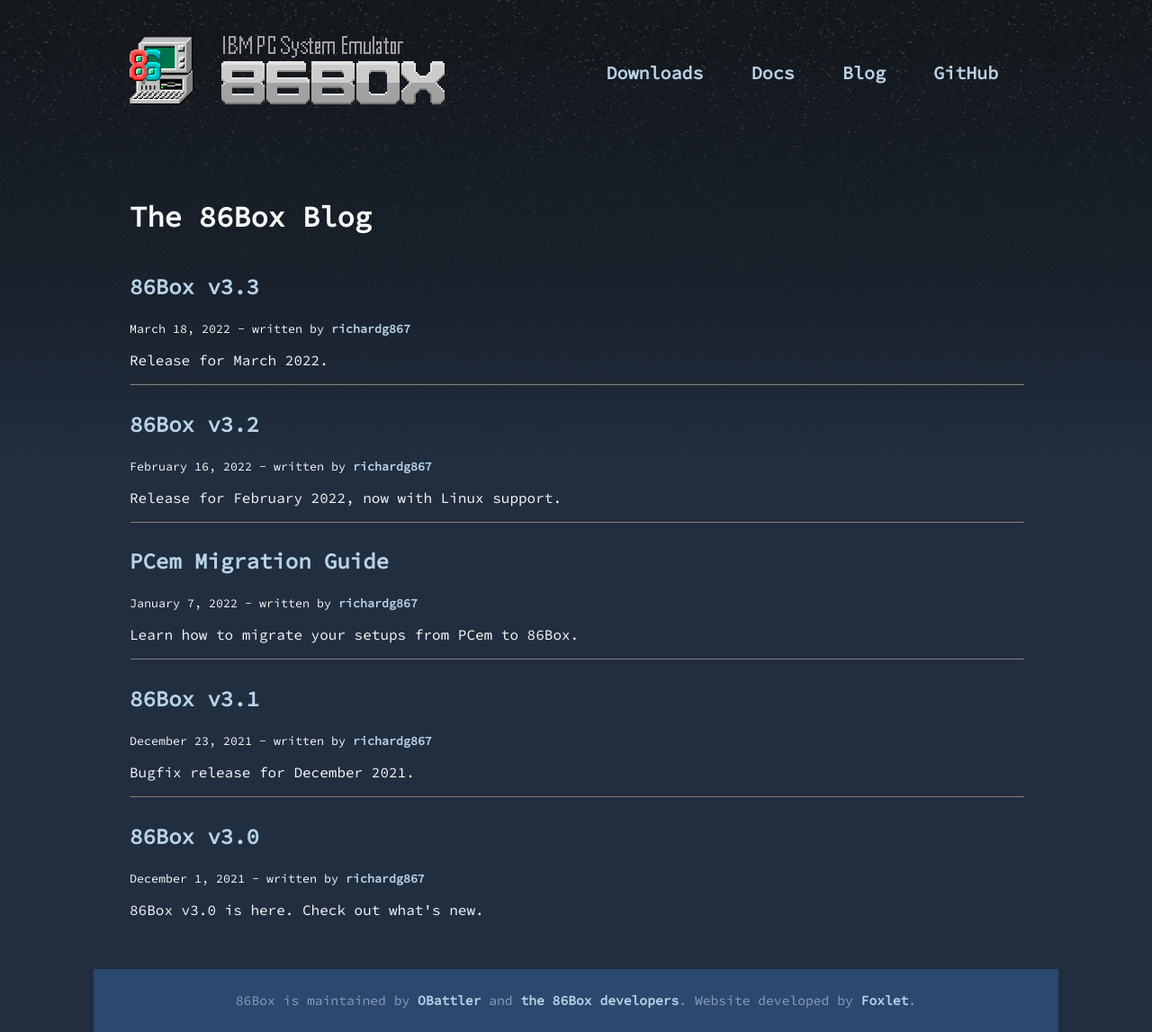
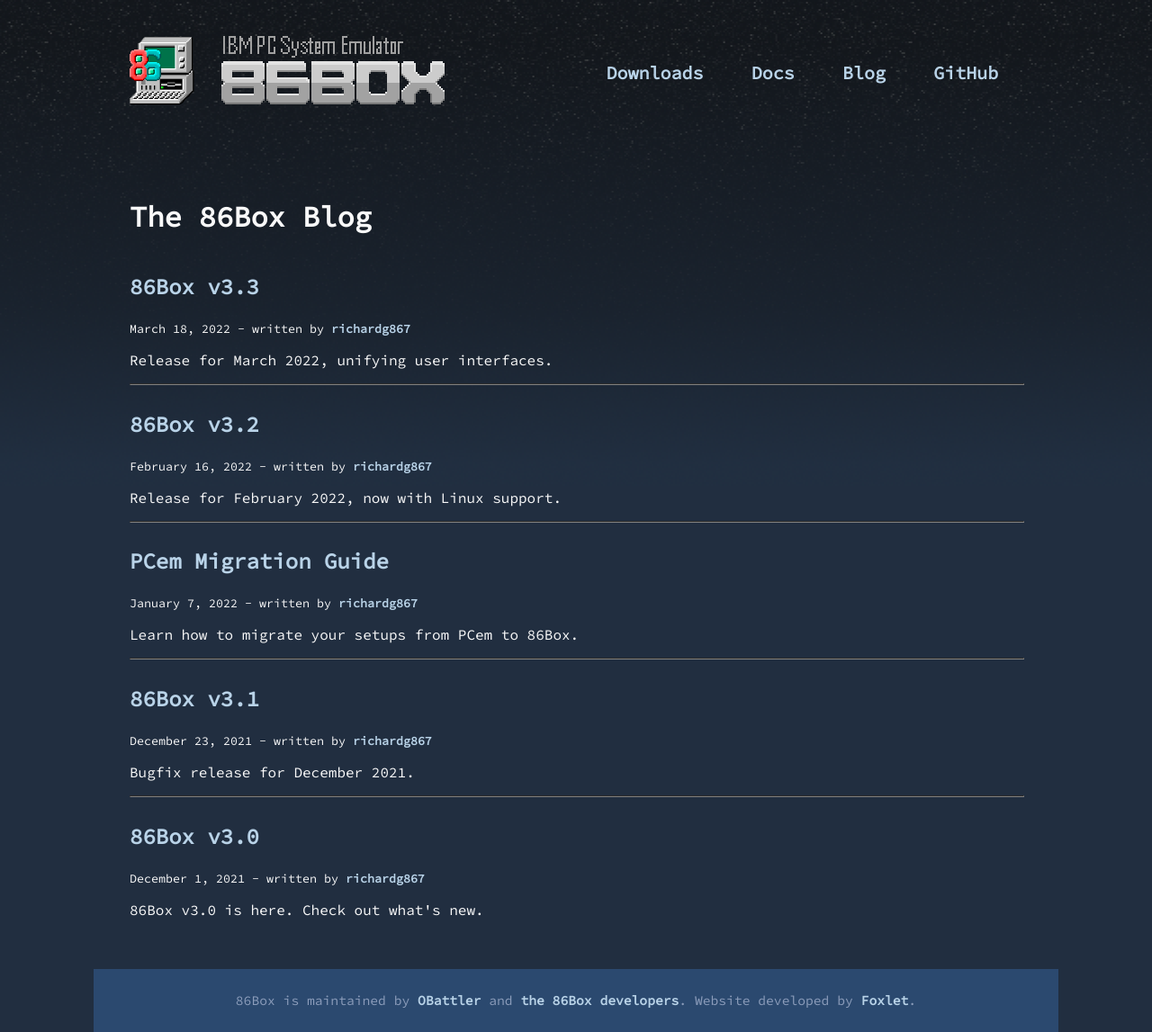
Before and after one commit to 86Box/86box.github.io, a Jekyll site: the page built from blog.md, in a window 1280 px wide. Shown: the whole page at 90% size. Built offline with Jekyll 4.4.1, drawn with Linux system fonts in a browser that asks for light colours.

Commit message:
Small semantics

```diff
--- a/_posts/2022-03-18-86box-v3-3.md
+++ b/_posts/2022-03-18-86box-v3-3.md
@@ -1,7 +1,7 @@
 ---
 layout: post
 title: "86Box v3.3"
-description: "Release for March 2022."
+description: "Release for March 2022, unifying user interfaces."
 authors: ["richardg867"]
 image: "/assets/images/v3.3/hero.png"
 ---
```
Also changed, not shown: other parts of _posts/2022-03-18-86box-v3-3.md (+1 -1 lines).
